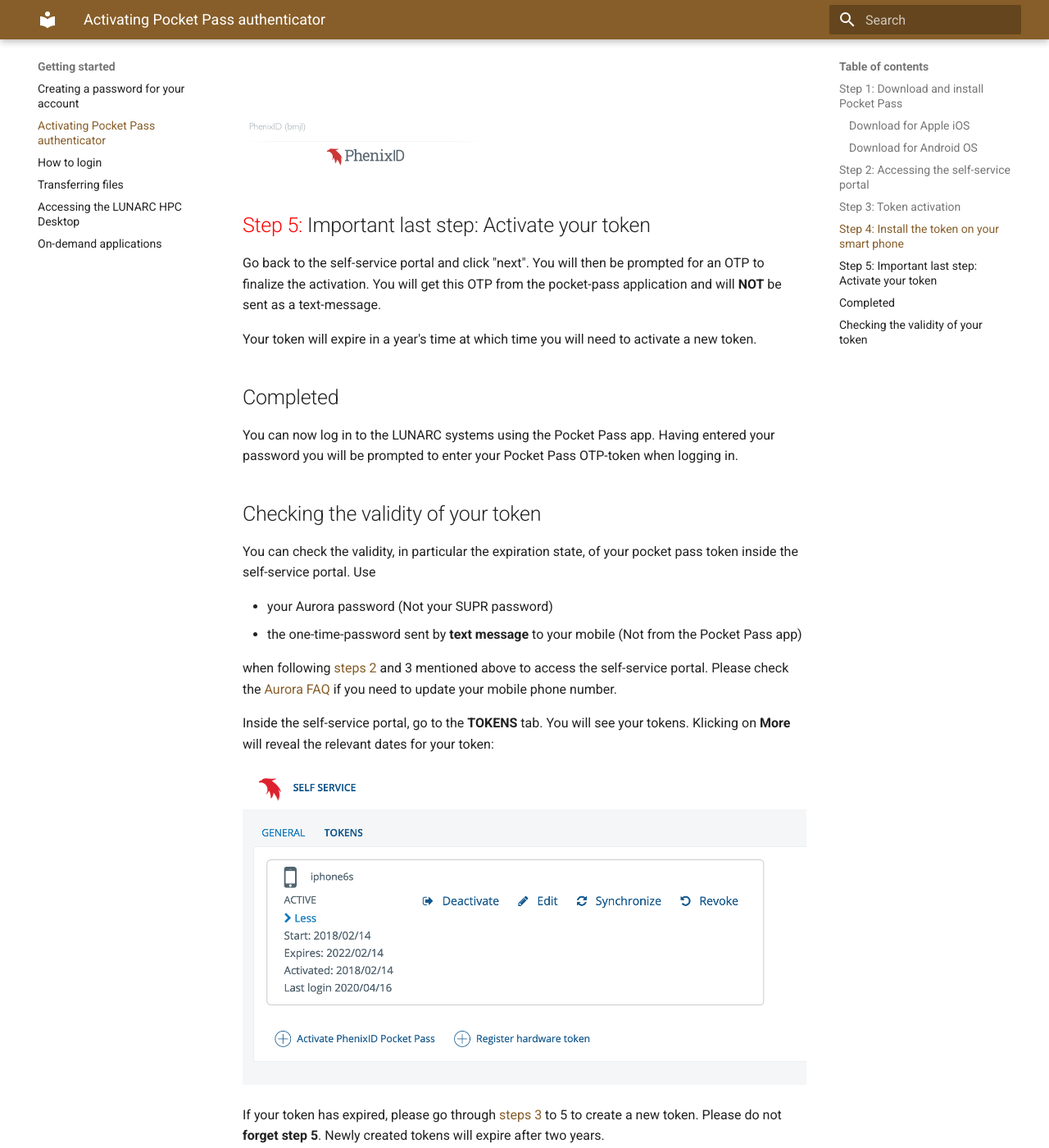
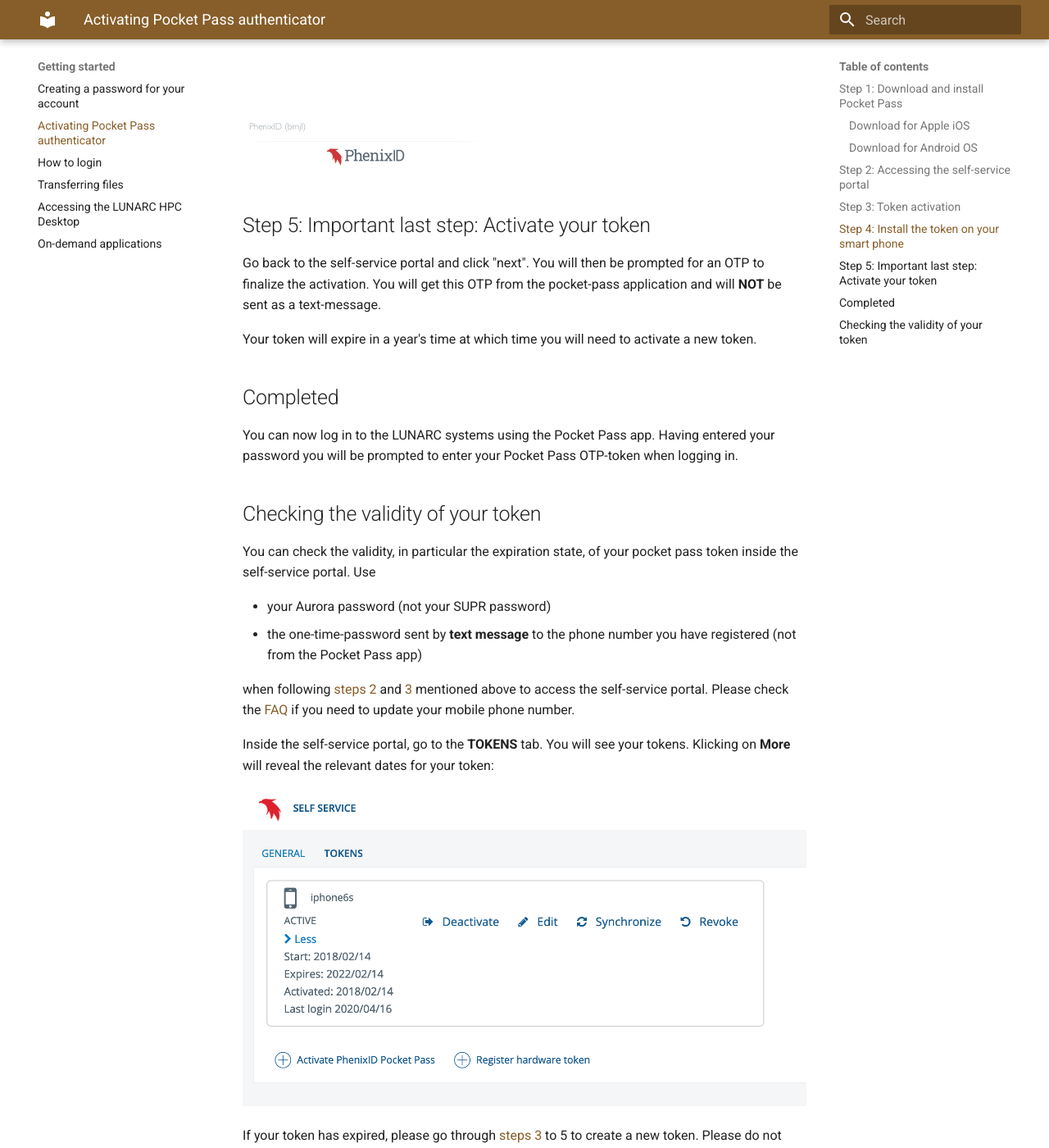
Before and after one commit to lunarc/lunarc_docs, an MkDocs documentation site: the page built from docs/getting_started/authenticator_howto.md, in a window 1280 px wide and 1400 px high, scrolled down 6104 px. Shown: the whole window at 82% size. Built offline with MkDocs 1.6.1 and Material for MkDocs 9.7.7, drawn with Linux system fonts in a browser that asks for light colours; comment, search, counter and statistics services are not loaded; some of the changed text lies outside the part shown.

Commit message:
Update authenticator_howto.md
removed styling from document

```diff
--- a/docs/getting_started/authenticator_howto.md
+++ b/docs/getting_started/authenticator_howto.md
@@ -1,6 +1,6 @@
 The process to install and set up the Pocket Pass authenticator is in five (5) steps, **ALL** steps must be performed correctly so **PLEASE** read the instructions carefully.
 
-## <span style="color:red">Step 1:</span>  Download and install Pocket Pass
+## Step 1: Download and install Pocket Pass
 Download and install the **PhenixID Pocket Pass** app on your smartphone. The correct app is free of charge.
 
 ### Download for Apple iOS
@@ -11,14 +11,14 @@
 
 [![sample screen](../images/android-download.png "Download for android"){: style="width:200px"}](https://play.google.com/store/apps/details?id=com.phenixidentity.pocketpass "Pocket Pass download")
 
-## <span style="color:red">Step 2:</span>  Accessing the self-service portal
+## Step 2: Accessing the self-service portal
 
 Activation of the Pocket Pass app is done via a web-based activation portal. This can be done with any web browser from any computer. Use the link below to access the portal:
 
-[Self-service portal](https://phenix3.lunarc.lu.se/selfservice/).
+[Self-service portal](https://phenix3.lunarc.lu.se/selfservice/)
 
 
-## <span style="color:red">Step 3:</span>  Token activation
+## Step 3: Token activation
 The self-service portal will show the following login screen:
 
 ![sample screen](../images/selfservice_login_rev1.png "Desktop sample screen")
@@ -39,7 +39,7 @@
 
 ![sample screen](../images/add_token3.png "Desktop sample screen")
 
-## <span style="color:red">Step 4:</span>  Install the token on your smart phone
+## Step 4: Install the token on your smart phone
 
 Make sure the Pocket Pass app can access the camera of your smartphone. Open the Pocket Pass app and click **Install key**
 
@@ -63,7 +63,7 @@
 
 ![sample screen](../images/pp_ss6.png "Desktop sample screen")
 
-## <span style="color:red">Step 5:</span>  Important last step: Activate your token
+## Step 5: Important last step: Activate your token
 
 Go back to the self-service portal and click "next". You will then be prompted for an OTP to finalize the activation. You will get this OTP from the pocket-pass application and will **NOT** be sent as a text-message.
 
@@ -78,10 +78,10 @@
 
 You can check the validity, in particular the expiration state, of your pocket pass token inside the self-service portal.  Use
 
-* your Aurora password (Not your SUPR password)
-* the one-time-password sent by **text message** to your mobile (Not from the Pocket Pass app)
+* your Aurora password (not your SUPR password)
+* the one-time-password sent by **text message** to the phone number you have registered (not from the Pocket Pass app)
 
-when following [steps 2](#step-2-accessing-the-self-service-portal) and 3 mentioned above to access the self-service portal.  Please check the [Aurora FAQ](https://lunarc-documentation.readthedocs.io/en/latest/aurora_faq/#could-your-send-my-one-time-password-for-pocket-pass-activation-to-my-new-mobile-phone-number) if you need to update your mobile phone number.
+when following [steps 2](#step-2-accessing-the-self-service-portal) and [3](#step-3-token-activation) mentioned above to access the self-service portal.  Please check the [FAQ](/../manual/faq/manual_faq_login/#could-your-send-my-one-time-password-for-pocket-pass-activation-to-my-new-mobile-phone-number) if you need to update your mobile phone number.
 
 Inside the self-service portal, go to the **TOKENS** tab.  You will see your tokens.  Klicking on **More** will reveal the relevant dates for your token:
 
```
